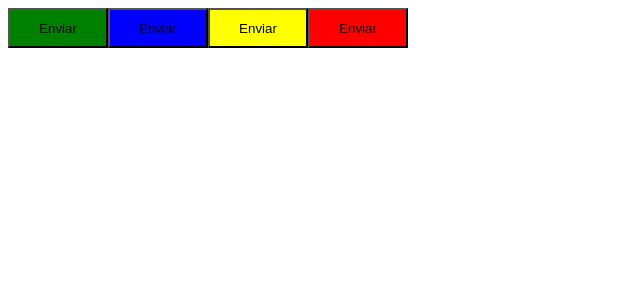
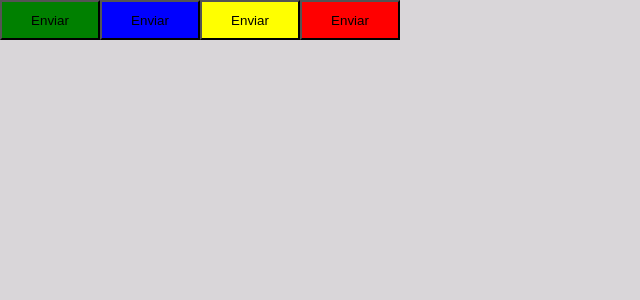
Before and after one commit to Adonaikjr/timer, a React (Vite) app: page / in a window 1280 px wide. Shown: the top 300 px of the page, without its empty margins (0-640 px from the left). Built offline with nearby package versions, Linux system fonts and the light colour scheme.

Commit message:
globalstyle e typagem de themas

```diff
--- a/src/App.tsx
+++ b/src/App.tsx
@@ -1,12 +1,17 @@
 import { Button } from "./components/Button";
+import { defaultTheme}  from "./styles/themes/default";
 
+import { ThemeProvider } from "styled-components";
+import { GlobalStyle } from "./styles/global";
 export function App(){
   return(
-    <>
+
+    <ThemeProvider theme={defaultTheme}>
+      <GlobalStyle/>
      <Button variant='terceiracolor'/>
      <Button variant='primeiracolor'/>
      <Button variant='sucess'/>
      <Button variant='segundacolor'/>
-    </>
+    </ThemeProvider>
   )
 }
--- /dev/null
+++ b/src/styles/global.ts
@@ -0,0 +1,14 @@
+import { createGlobalStyle } from "styled-components";
+
+export const GlobalStyle = createGlobalStyle`
+    *{
+        margin: 0;
+        padding: 0;
+        box-sizing: border-box;
+    }
+
+    body{
+        background: #4343;
+        color: red;
+    }
+`
--- /dev/null
+++ b/src/styles/themes/default.ts
@@ -0,0 +1,5 @@
+export const defaultTheme = {
+    primeira:'red',
+    segunda:'blue',
+    terceira:'purple'
+}
```
Also changed, not shown: src/@types/styled.d.ts (added, +8 -0 lines).
